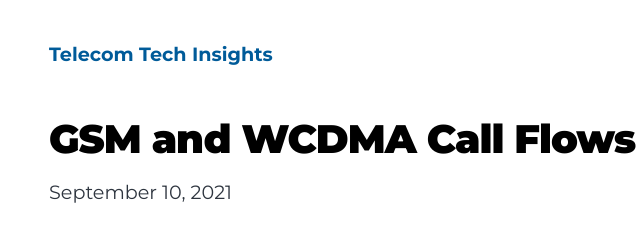
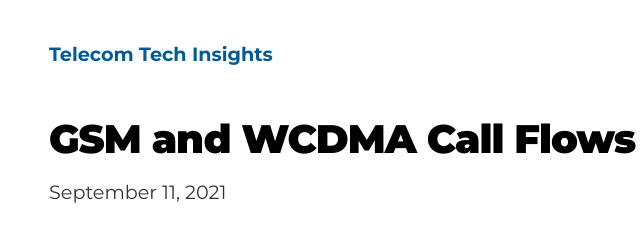
Before and after one commit to syed-naseer-abbas/myblogsstarter, a Gatsby site: page /gsm-and-wcdma-call-flows/ in a window 1280 px wide. Shown: the top 237 px of the page, 275-915 px from the left. Built offline with nearby package versions, Linux system fonts and the light colour scheme; Gatsby itself is replaced by a stand-in of ours.

Commit message:
Update Blog “gsm-and-wcdma-call-flows/index”

```diff
--- a/content/blog/gsm-and-wcdma-call-flows/index.md
+++ b/content/blog/gsm-and-wcdma-call-flows/index.md
@@ -1,6 +1,6 @@
 ---
 title: GSM and WCDMA Call Flows
-date: 2021-09-10T17:35:21.139Z
+date: 2021-09-11T15:10:11.992Z
 description: GSM and WCDMA Call Flows
 ---
 * [Basic GSM 2G Intra MSC Call](https://youtu.be/JvvmDIjCPto)
```
